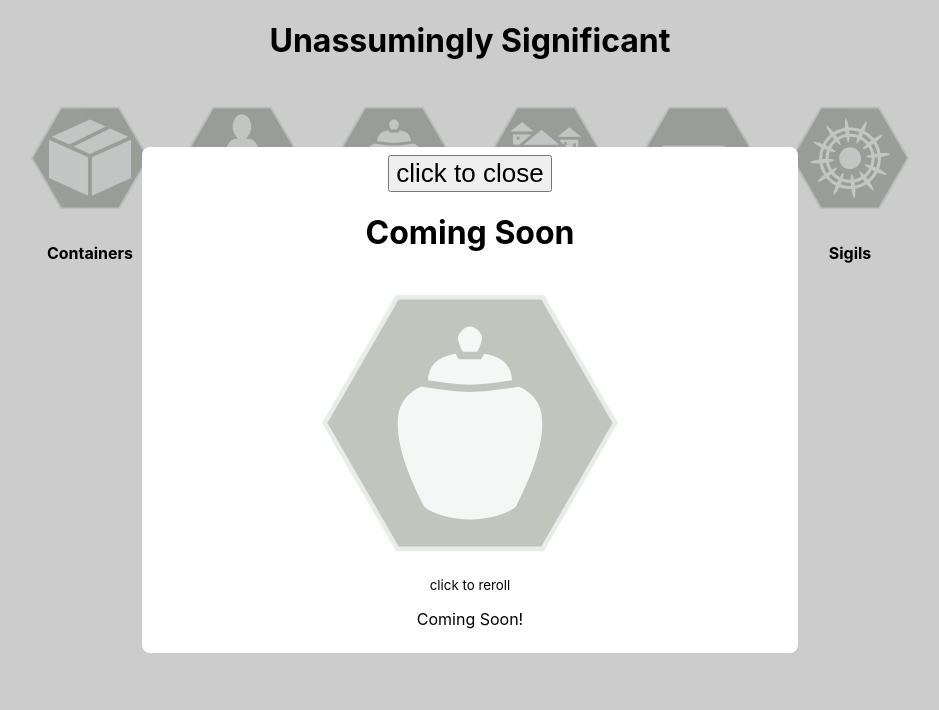
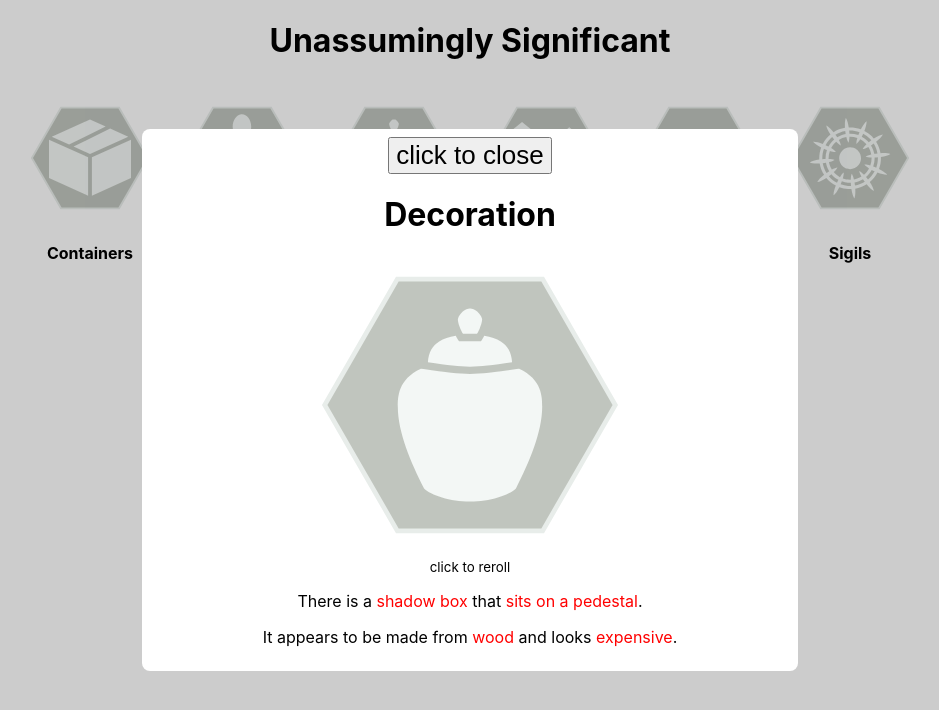
Before and after one commit to davidvdev/unassumingly-significant, a React (Vite) app: page / in a window 1280 px wide. Both pictures are taken after a click on the element "Decoration". Shown: the top 710 px of the page, without its empty margins (170-1109 px from the left). Built offline with nearby package versions, Linux system fonts and the light colour scheme.

Commit message:
decoration.json

```diff
--- a/src/App.tsx
+++ b/src/App.tsx
@@ -10,6 +10,7 @@ import Modal from './Components/Modal/Modal'
 import options from './json/options.json'
 import containers from './json/containers.json'
 import human from './json/human.json'
+import decoration from './json/decoration.json'
 
 // Images
 import SVGcontainer from './images/container.svg'
@@ -45,7 +46,7 @@ function App() {
     options: options,
     containers: containers,
     human: human,
-    decoration: "",
+    decoration: decoration,
     building: "",
     markings: "",
     sigils: ""
--- a/src/Components/Modal/Modal.tsx
+++ b/src/Components/Modal/Modal.tsx
@@ -48,6 +48,17 @@ const Modal = (props: Props) => {
                             </p>
                         </>
                     )
+                case "Decoration":
+                    return(
+                        <>
+                            <p>
+                                There is a {randomizer(t.type)} that {randomizer(t.location)}.
+                            </p>
+                            <p>
+                                It appears to be made from {randomizer(t.material)} and looks {randomizer(t.value)}.
+                            </p>
+                        </>
+                    )
                 default:
                     return(<p>Coming Soon!</p>)
                 }
--- /dev/null
+++ b/src/json/decoration.json
@@ -0,0 +1,7 @@
+{
+    "name": "Decoration",
+    "type": ["painting", "poster", "vase", "shadow box"],
+    "location": ["hangs on the wall", "sits on a pedestal", "resides in a display case", "rests on the ground", "has been cast aside"],
+    "material": ["wood", "metal", "stone", "fiber", "fabric"],
+    "value": ["cheap", "expensive", "priceless", "worthless"]
+}
```
